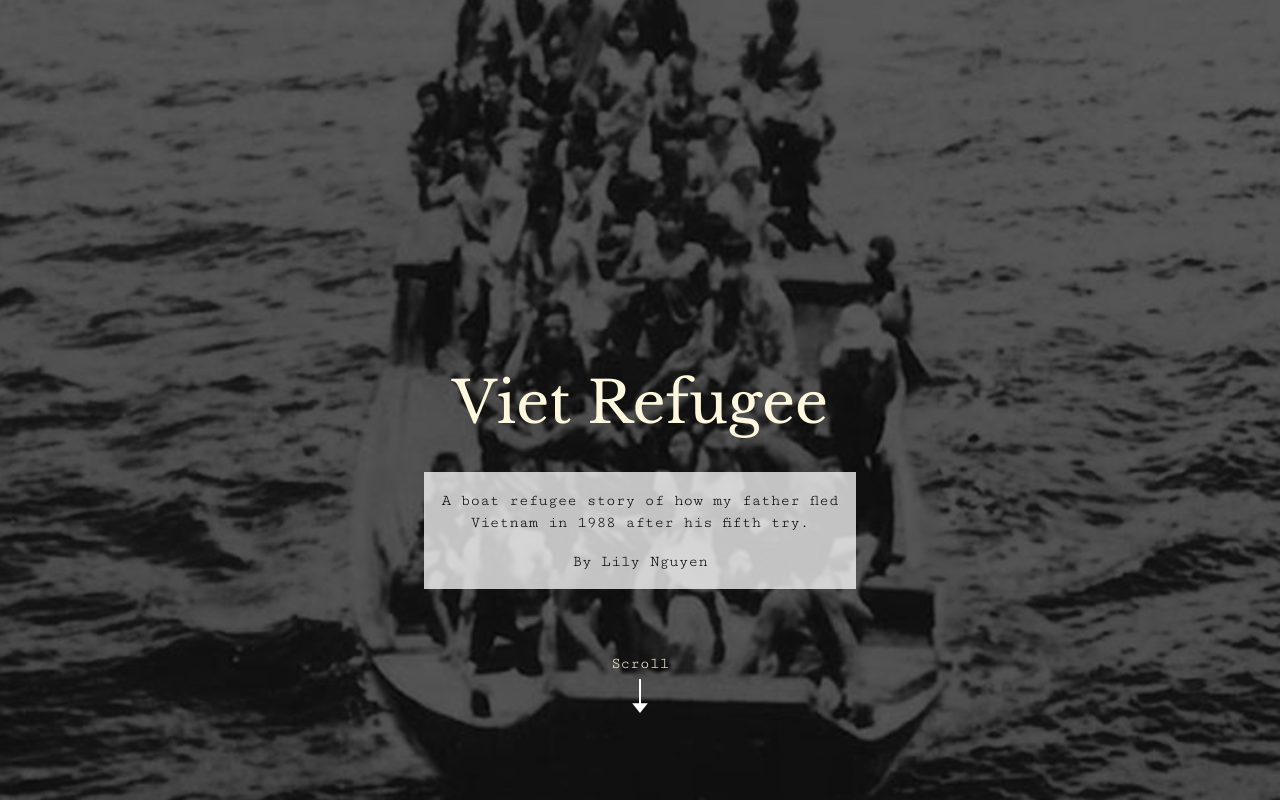
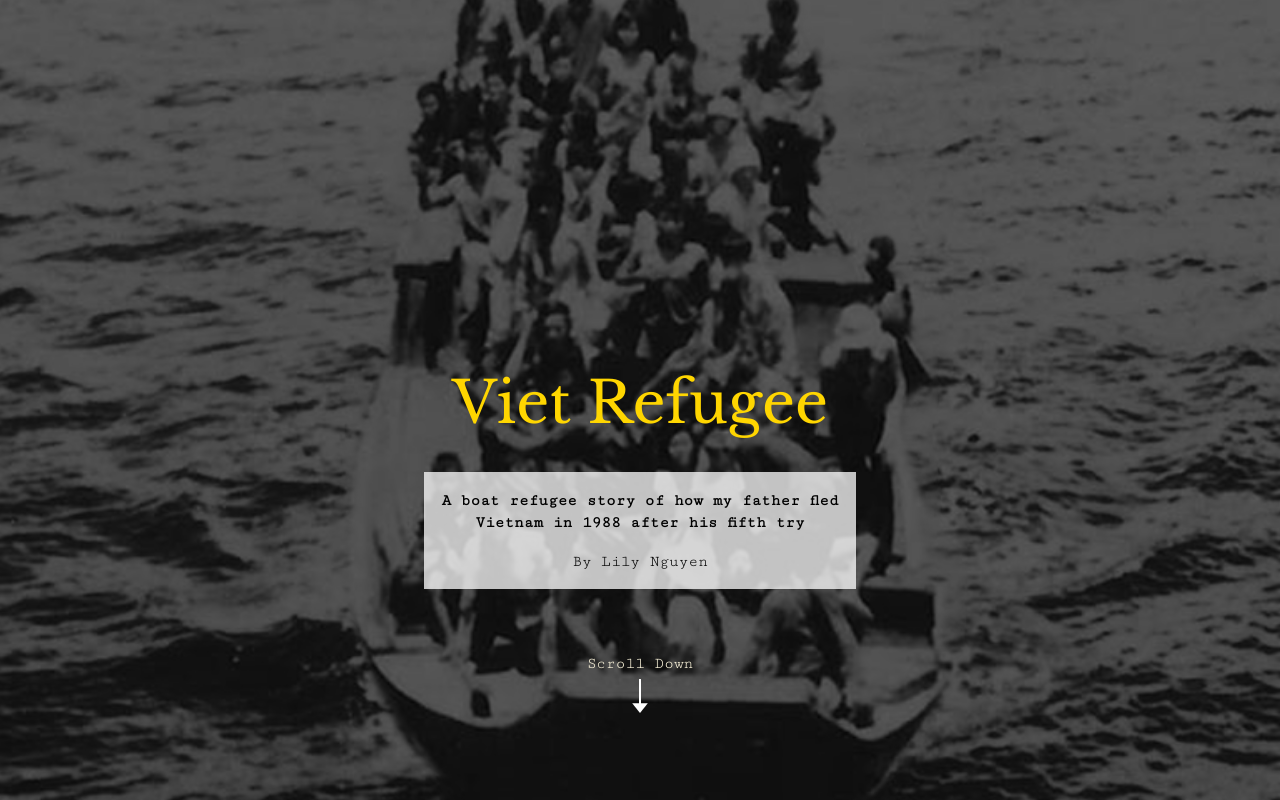
Before and after one commit to lilyndev/viet-refugee, a React (Create React App) app: page / in a window 1280 px wide. Shown: the top 800 px of the page. Built offline with nearby package versions, Linux system fonts and the light colour scheme.

Commit message:
update header font colors

```diff
--- a/src/App.css
+++ b/src/App.css
@@ -153,12 +153,10 @@ header {
 header h1 {
   margin-bottom: 0.6em;
   font-weight: normal;
-  color: #fff8de;
+  color: #FFD600;
   font-size: 2.1em;
   line-height: 1.2;
 }
-header h1,
-header a,
 header span {
   color: #fff8de;
 }
@@ -172,6 +170,12 @@ header span {
   font-family: "Cutive Mono", monospace;
   font-size: 1em;
 }
+.slide-intro__info p {
+  font-weight: bold;
+}
+header a {
+  text-decoration: underline;
+}
 header p a {
   color: #88b5dd;
 }
@@ -182,9 +186,6 @@ header .scroll-icon {
 header .scroll-icon span {
   display: block;
   margin-bottom: 0.2em;
-}
-header a {
-  text-decoration: underline;
 }
 @media screen and (min-width: 1000px) {
   header h1 {
--- a/src/components/IntroSlide.js
+++ b/src/components/IntroSlide.js
@@ -8,12 +8,12 @@ const IntroSlide = () => {
         <div className="slide-intro__info">
           <p>
             A boat refugee story of how my father fled Vietnam in 1988 after his
-            fifth try.
+            fifth try
           </p>
           <div className="byline">By Lily Nguyen</div>
         </div>
         <div className="scroll-icon">
-          <span>Scroll</span>
+          <span>Scroll Down</span>
           <svg
             id="scroll-down"
             width="16"
```
